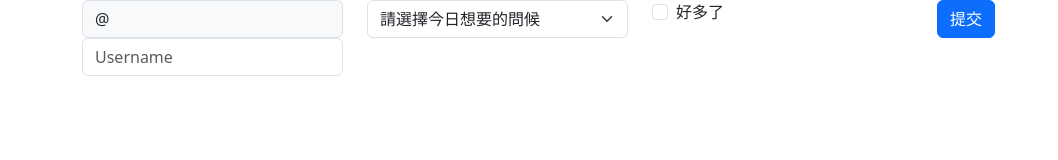
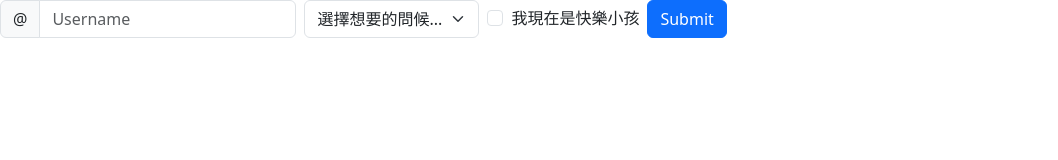
Before and after one commit to weiiiiiiiiiiii/weiiiiiiiiiiii.github.com, a plain HTML site: page 0430/bonus.html in a window 1280 px wide. Shown: the whole page, without its empty margins (0-1058 px from the left). Drawn offline with nearby package versions, Linux system fonts and the light colour scheme.

Commit message:
0430修正版

```diff
--- a/0430/bonus.html
+++ b/0430/bonus.html
@@ -9,37 +9,37 @@
 
 <body>
 
-	<form class=  "input-group mb-3 ">
- <div class = "container">
-	 <div class = "row">
-		<div class="col-md-3">
+
+
+<form class="row row-cols-sm-auto g-2 align-items-center">
+	<div class="col-12">
+	<div class="input-group ">
     <span class="input-group-text" id="addon1">@</span>
     <input type="text" class="form-control" placeholder="Username">
   </div>
+		</div>
 
-  <div class="col-md-3">
+  <div class="col-12">
     <select class="form-select" id="userCity">
-      <option selected>請選擇今日想要的問候</option>
-      <option value="1">早安</option>
-      <option value="2">午安</option>
-      <option value="3">晚安</option>
-	  <option value="3">你好</option>
-	  <option value="3">馬卡巴卡</option>
+      <option selected>選擇想要的問候...</option>
+      <option value="1">你好</option>
+      <option value="2">早安</option>
+      <option value="3">午安</option>
+	  <option value="4">晚安</option>
+	  <option value="5">馬卡巴卡</option>
+	  <option value="6">我是胖胖</option>
     </select>
   </div>
-  <div class="col-md-3">
+  <div class="col-12">
     <div class="form-check">
       <input class="form-check-input" type="checkbox" id="rememberMe">
-      <label class="form-check-label" for="rememberMe">好多了</label>
+      <label class="form-check-label" for="rememberMe">我現在是快樂小孩</label>
     </div>
   </div>
-  <div class="col-md-3">
-    <button type="submit" class="btn btn-primary">提交</button>
+  <div class="col-12">
+    <button type="submit" class="btn btn-primary">Submit</button>
   </div>
-		</div>
-	 </div>
 </form>
-
 
 
 </body>
```
